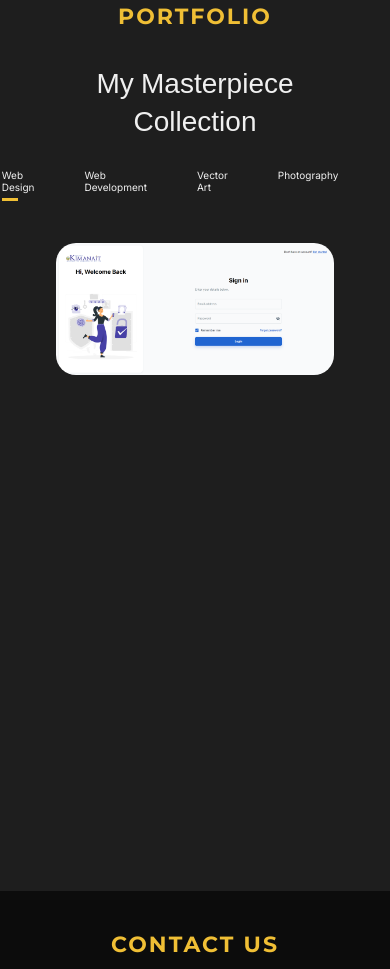
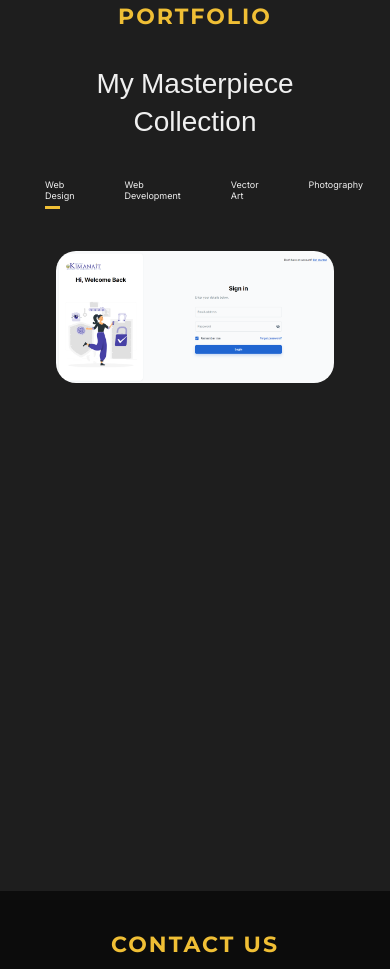
Before and after one commit to itsraziee/RazielSolutions, a plain HTML site: page index.html in a window 390 px wide. Shown: the part 2977-3946 px from the top of the page. Drawn offline with Linux system fonts and the light colour scheme.

Commit message:
responsiveness

```diff
--- a/css/styles.css
+++ b/css/styles.css
@@ -724,7 +724,7 @@ section {
     }
 
     .tab-links{
-        font-size: 12px;
+        font-size: 10px;
     }
 }
 
@@ -747,6 +747,26 @@ section {
     }
 
     .tab-links{
-        font-size: 10px;
+        font-size: 7px;
     }
 }
+
+@media (max-width:400px){
+    .tab-links{
+        font-size: 9px;
+    }
+
+    .tab-titles{
+        margin: 40px 2px 40px 70px;
+      }
+}
+
+@media (max-width:350px){
+    .tab-links{
+        font-size: 5px;
+    }
+
+    .tab-titles{
+        margin: 40px 2px 40px 70px;
+      }
+}
```
